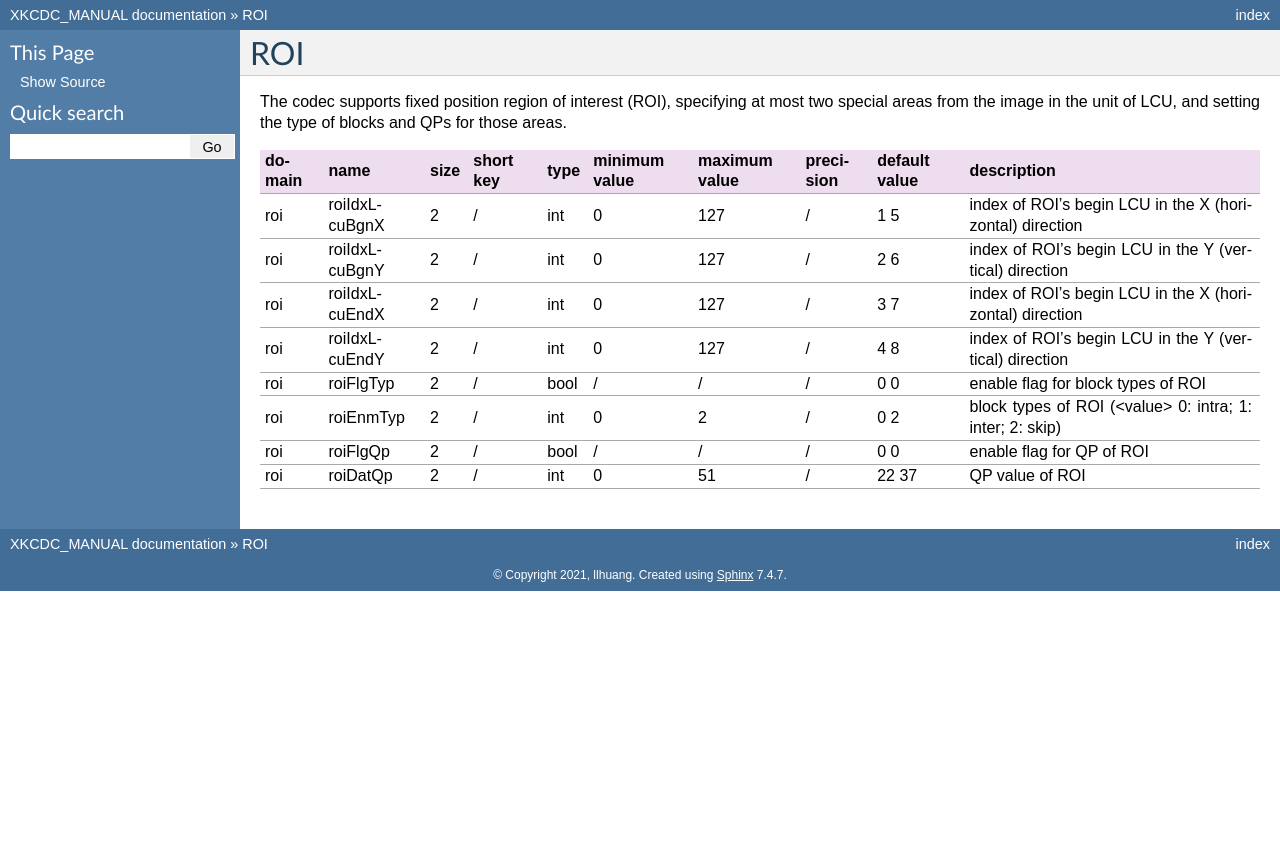
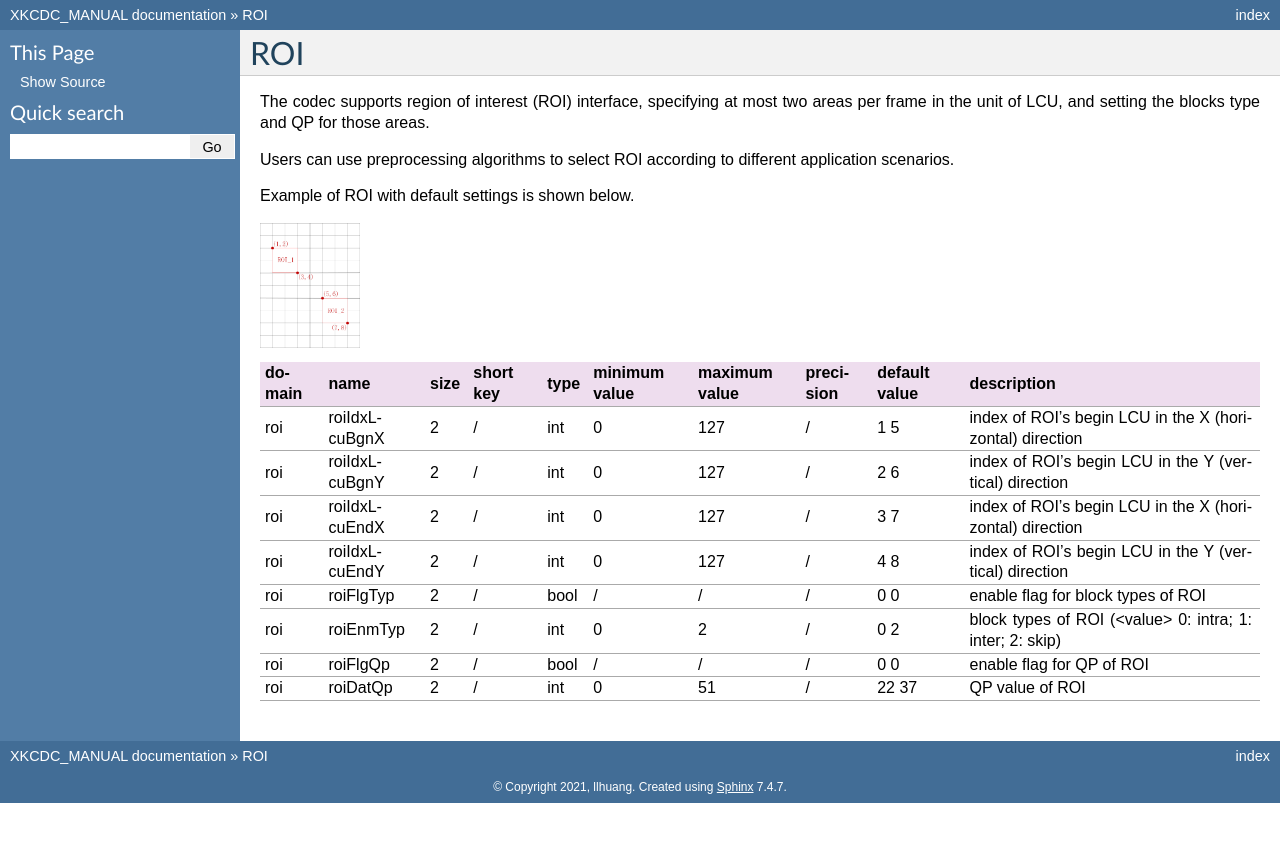
Before and after one commit to iamhll/xkcdc_manual, a Sphinx documentation site: the page built from manual/source/SwCfgGroup/roi.rst, in a window 1280 px wide. Shown: the top 842 px of the page. Built offline with Sphinx 7.4.7, drawn with Linux system fonts in a browser that asks for light colours.

Commit message:
roi fig added

```diff
--- a/manual/source/SwCfgGroup/roi.rst
+++ b/manual/source/SwCfgGroup/roi.rst
@@ -1,9 +1,20 @@
 ROI
 ---
 
-The codec supports fixed position region of interest (ROI),
-specifying at most two special areas from the image in the unit of LCU,
-and setting the type of blocks and QPs for those areas.
+The codec supports region of interest (ROI) interface,
+specifying at most two areas per frame in the unit of LCU,
+and setting the blocks type and QP for those areas.
+
+Users can use preprocessing algorithms to select ROI
+according to different application scenarios.
+
+Example of ROI with default settings is shown below.
+
+
+.. image:: roi.png
+    :width: 10%
+
+
 
 .. table::
       :align: left
```
Also changed, not shown: manual/source/SwCfgGroup/roi.png (added).
